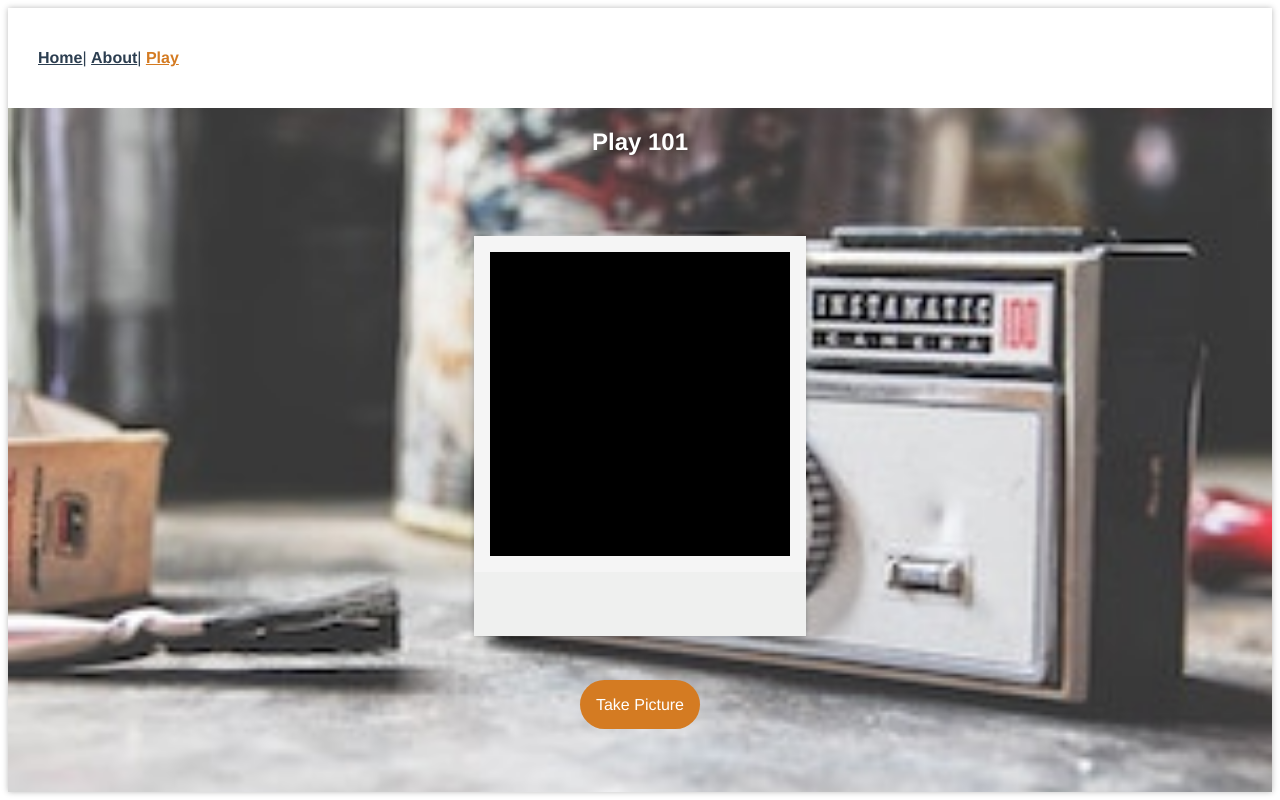
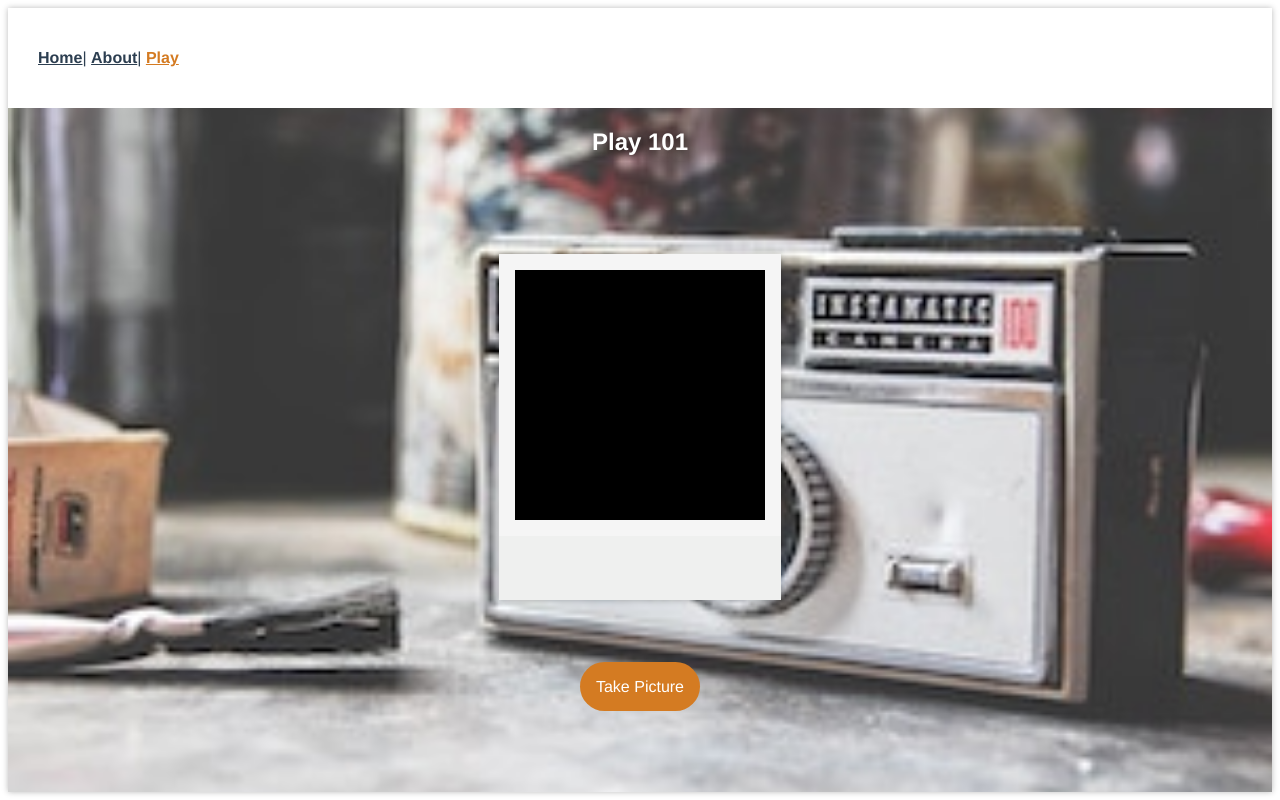
Before and after one commit to ThomasAndrewMacLean/wie-ist, a Vue app: page /play/101 in a window 1280 px wide. Built offline with nearby package versions, Linux system fonts and the light colour scheme; sample sign-in values are in the browser's storage.

Commit message:
smaller photo

```diff
--- a/src/components/Polaroid.vue
+++ b/src/components/Polaroid.vue
@@ -1,6 +1,6 @@
 <template>
   <div class="border">
-    <canvas width="300" height="300" ref="canvas"></canvas>
+    <canvas width="250" height="250" ref="canvas"></canvas>
     <div ref="black" class="black"></div>
   </div>
 </template>
@@ -13,10 +13,11 @@ export default {
   watch: {
     picFile: function(file) {
       var canvas = this.$refs.canvas;
+      canvas.style.filter = "grayscale(0)";
       this.$refs.black.style.opacity = 0;
 
-      canvas.height = 300;
-      canvas.width = 300;
+      canvas.height = 250;
+      canvas.width = 250;
 
       getOrientation(file, orientation => {
         var ctx = canvas.getContext("2d");
@@ -125,6 +126,8 @@ export default {
   transition: opacity 1s ease-in;
 }
 canvas {
+  display: block;
   filter: grayscale(1);
+  transition: filter 1.7s ease-in;
 }
 </style>
```
